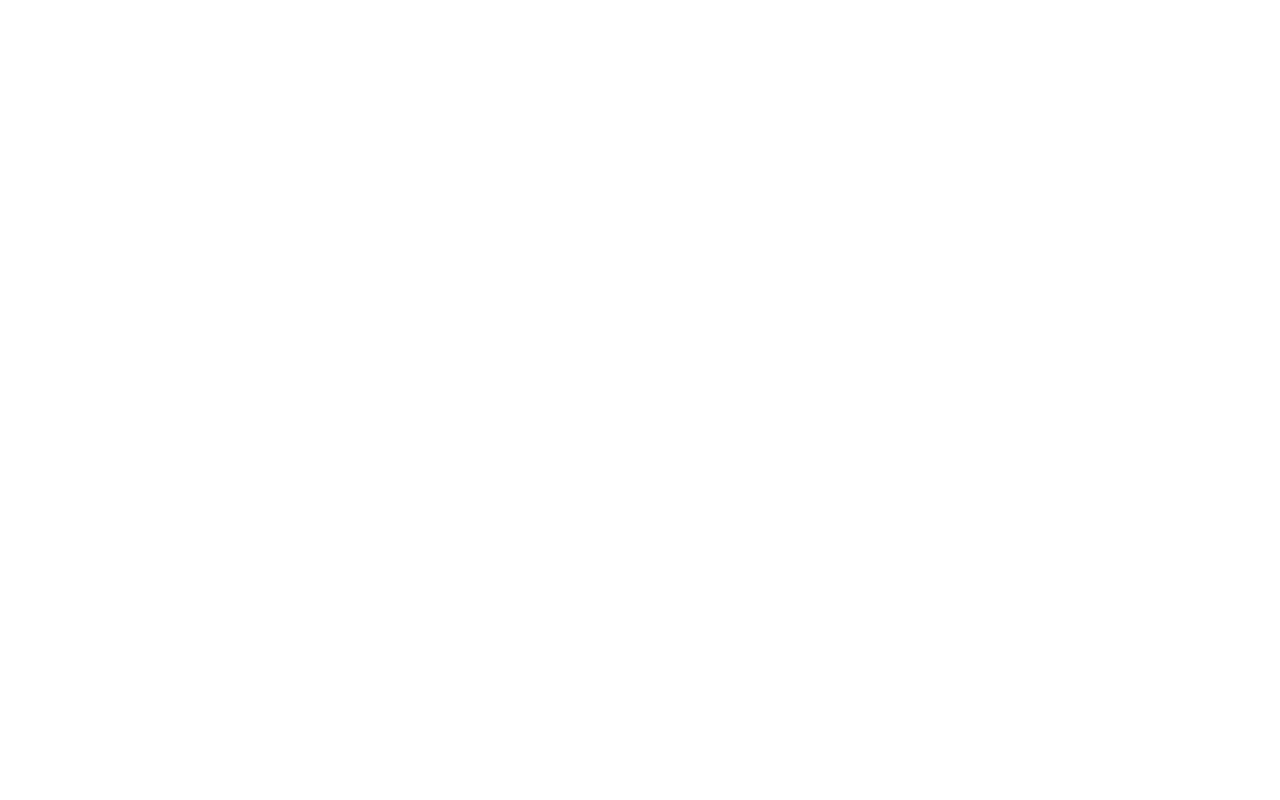
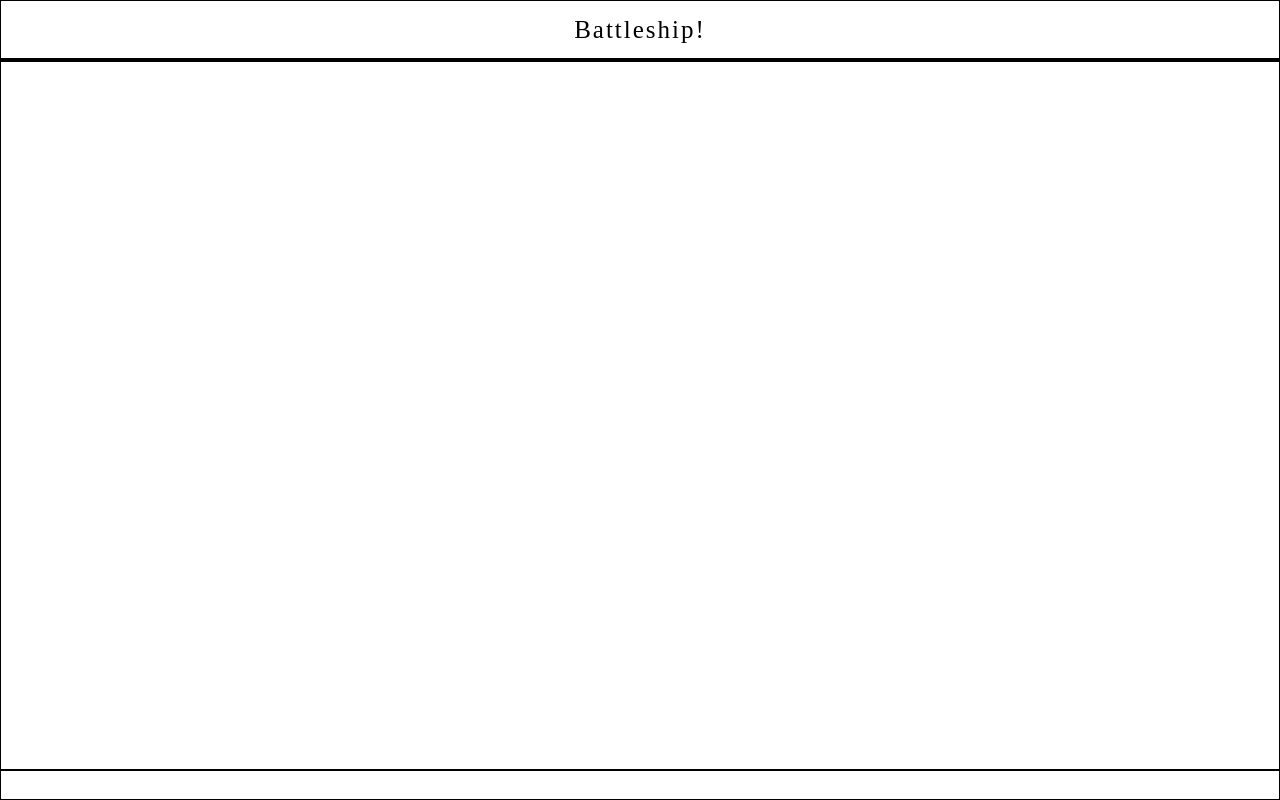
Before and after one commit to lsbdevops/battleship, a website built with webpack: page src/index.html in a window 1280 px wide. Built offline with nearby package versions, Linux system fonts and the light colour scheme.

Commit message:
Build html backbone
Display basic html structure of header, game
display (to later contain game board display) and
footer.

```diff
--- a/src/index.html
+++ b/src/index.html
@@ -3,9 +3,13 @@
 <head>
     <meta charset="UTF-8">
     <meta name="viewport" content="width=device-width, initial-scale=1.0">
-    <title>Document</title>
+    <title>Battleship!</title>
 </head>
 <body>
-
+    <header>Battleship!</header>
+    <div class="game-display">
+        <div class="game-board"></div>
+    </div>
+    <footer></footer>
 </body>
 </html>
--- a/src/style.css
+++ b/src/style.css
@@ -0,0 +1,23 @@
+:root {
+    font-size: 62.5%;
+}
+
+body {
+    margin: 0px;
+    padding: 0px;
+    display: grid;
+    grid-template-rows: 1fr 12fr 0.5fr;
+    height: 100vh;
+}
+
+header, footer, div {
+    border: 1px solid black;
+}
+
+header {
+    font-size: 2.5rem;
+    letter-spacing: 0.2rem;
+    display: flex;
+    align-items: center;
+    justify-content: center;
+}
```
